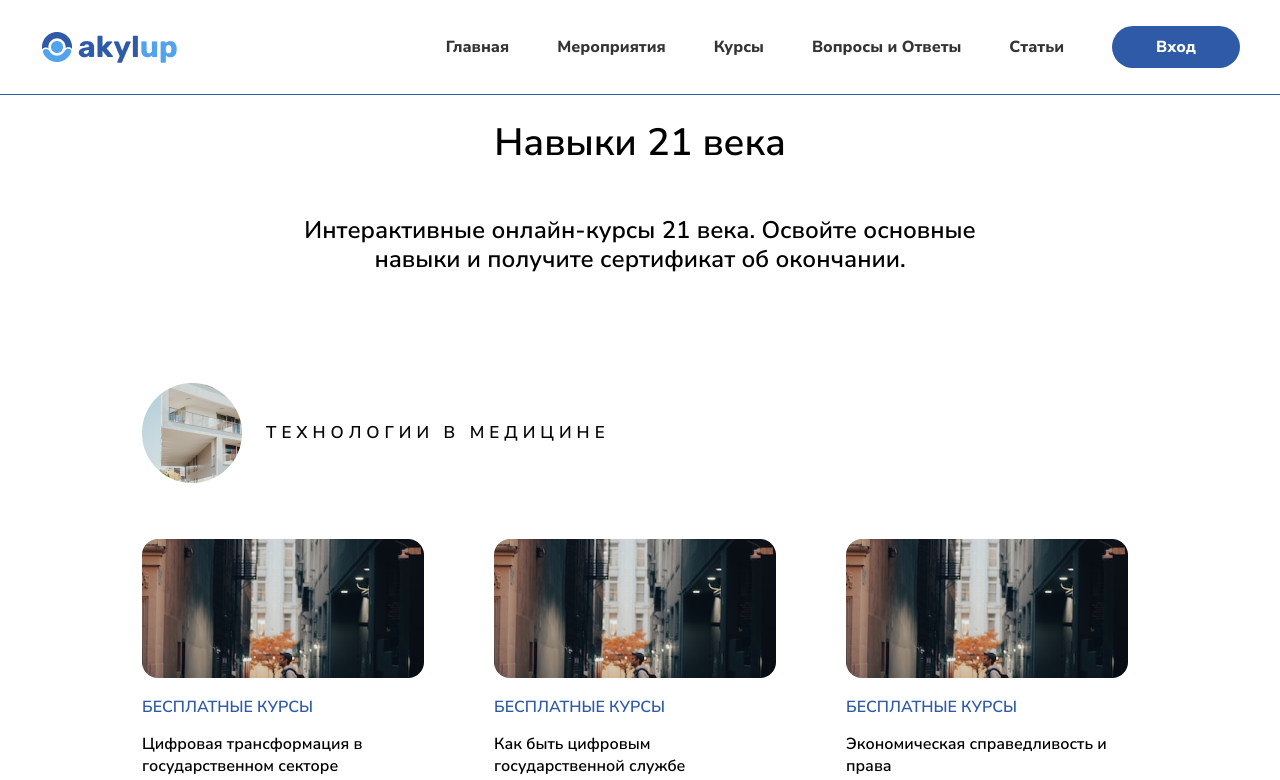
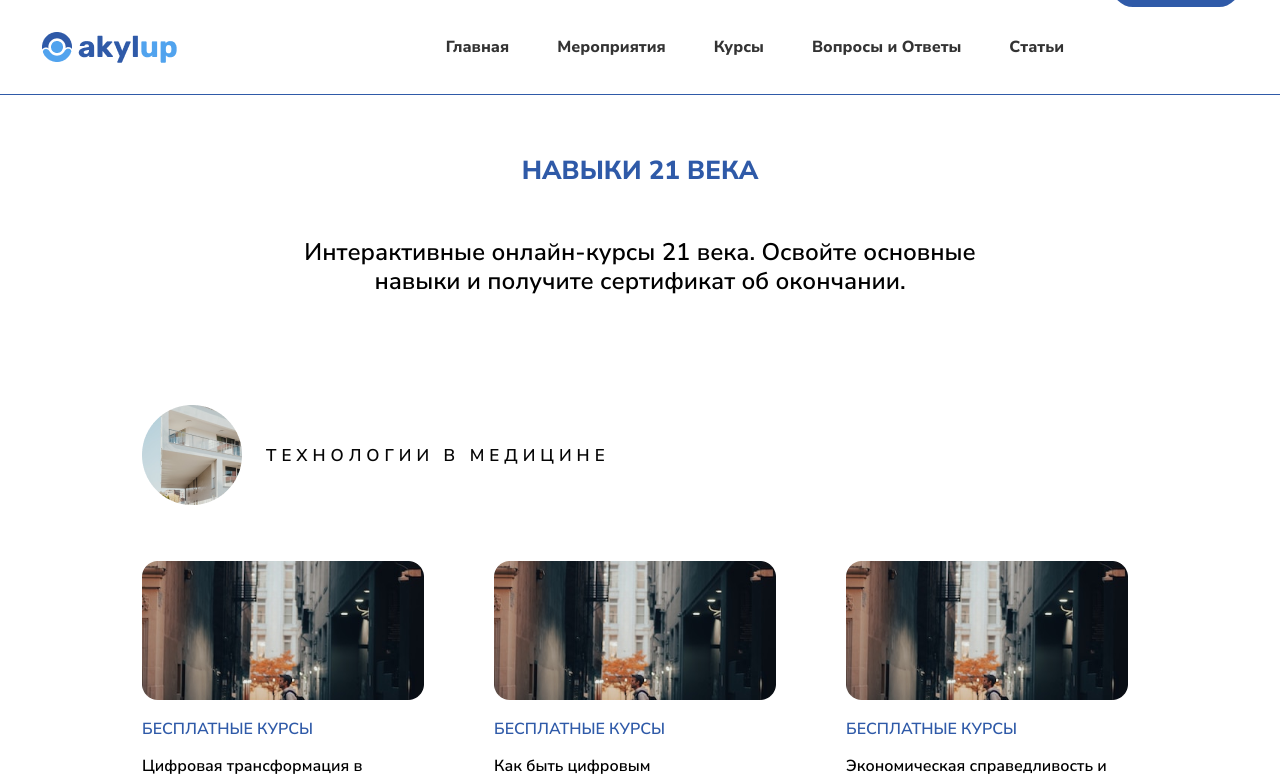
Before and after one commit to 09mazya/AkylUP, a React (Create React App) app: page /courses in a window 1280 px wide. Shown: the top 780 px of the page. Built offline with nearby package versions, Linux system fonts and the light colour scheme; the HTML template or start-up script is replaced by a standard one.

Commit message:
fix pages

```diff
--- a/src/App.js
+++ b/src/App.js
@@ -1,26 +1,27 @@
-import './App.css';
-import { Route, Routes } from "react-router-dom"
-import Home from './pages/Home/Home'
-import Header from './components/Header/Header';
-import Events from './pages/Event/Events';
-import Courses from './pages/Courses/Courses';
-import Qa from './pages/Qa/Qa';
-import Footer from './components/footer/footer';
-import MyProfile from './pages/Dashboard/MyProfile/MyProfile';
-
+import "./App.css";
+import { Route, Routes } from "react-router-dom";
+import Home from "./pages/Home/Home";
+import Header from "./components/Header/Header";
+import Events from "./pages/Event/Events";
+import Courses from "./pages/Courses/Courses";
+import Qa from "./pages/Qa/Qa";
+import Articles from "./pages/Articles/Articles.jsx";
+import Footer from "./components/footer/footer";
+import MyProfile from "./pages/Dashboard/MyProfile/MyProfile";
 
 function App() {
   return (
     <div className="App">
-      <Header/>
+      <Header />
       <Routes>
-        <Route path="/" element={<Home/>} />
-        <Route path="/events" element={<Events/>} />
-        <Route path="/courses" element={<Courses/>} />
-        <Route path="/qa" element={<Qa/>} />
-        <Route path="/my-profile" element={<MyProfile/>} />
+        <Route path="/" element={<Home />} />
+        <Route path="/events" element={<Events />} />
+        <Route path="/courses" element={<Courses />} />
+        <Route path="/qa" element={<Qa />} />
+        <Route path="/articles" element={<Articles />} />
+        <Route path="/my-profile" element={<MyProfile />} />
       </Routes>
-      <Footer/>
+      <Footer />
     </div>
   );
 }
--- /dev/null
+++ b/src/pages/Articles/Articles.css
@@ -0,0 +1,27 @@
+.article-text {
+  font-family: "Nunito Sans";
+  font-style: normal;
+  font-weight: 600;
+  font-size: 24px;
+  line-height: 120%;
+  align-items: center;
+  text-align: center;
+  color: #000000;
+}
+
+button {
+  padding: 15px 20px;
+  width: 280px;
+  height: 52px;
+  background: rgba(81, 163, 238, 0.7);
+  border-radius: 25px;
+  font-family: "Nunito Sans";
+  font-style: normal;
+  font-weight: 700;
+  font-size: 18px;
+  line-height: 120%;
+  color: #ffffff;
+  border: none;
+  cursor: pointer;
+  margin-bottom: 123px;
+}
--- /dev/null
+++ b/src/pages/Articles/Articles.jsx
@@ -0,0 +1,16 @@
+import React from "react";
+import "../Articles/Articles.css";
+
+function Articles() {
+  return (
+    <>
+      <div>
+        <h1>Статьи</h1>
+        <p className="article-text">Учитесь на опыте и знаниях своих коллег</p>
+        <button>Начать обучение</button>
+      </div>
+    </>
+  );
+}
+
+export default Articles;
--- a/src/pages/Courses/Courses.css
+++ b/src/pages/Courses/Courses.css
@@ -8,15 +8,17 @@
 }
 
 .courses-title {
-  width: 626px;
-  height: 46px;
-  font-family: "Nunito Sans";
+  font-family: 'Nunito Sans', sans-serif;
   font-style: normal;
-  font-weight: 600;
-  font-size: 38px;
-  line-height: 120%;
-  align-items: center;
-  color: #000000;
+  font-weight: 800;
+  font-size: 26px;
+  line-height: 52px;
+  text-align: left;
+  color: #2F5AA8;
+  text-transform:uppercase;
+  text-align: center;
+  margin-top: 50px;
+
 }
 
 .courses-text {
--- a/src/pages/Event/Events.css
+++ b/src/pages/Event/Events.css
@@ -11,22 +11,29 @@
     padding-top: 8vh;
 }
 .wishlist-rus h2{
-    height: 38px;
-    font-family: 'Nunito Sans';
+    font-family: 'Nunito Sans', sans-serif;
     font-style: normal;
-    font-weight: 700;
-    font-size: 38px;
-    line-height: 120%;
-    color: #000000;
+    font-weight: 800;
+    font-size: 26px;
+    line-height: 52px;
+    text-align: left;
+    color: #2F5AA8;
+    text-transform:uppercase;
+    text-align: center;
     padding: 0%;
     margin: 0%;
 }
 .wishlist-rus p{
-    font-family: 'Nunito Sans';
-font-style: normal;
-font-weight: 400;
-font-size: 16px;
-line-height: 140%;
+    /* width: 738px;
+    height: 87px; */
+    font-family: "Nunito Sans";
+    font-style: normal;
+    font-weight: 600;
+    font-size: 24px;
+    line-height: 120%;
+    align-items: center;
+    text-align: center;
+    color: #000000;
 }
 .wishlist-card {
     border-radius: 8px;
--- a/src/pages/Qa/Qa.css
+++ b/src/pages/Qa/Qa.css
@@ -3,6 +3,18 @@
   justify-content: center;
   align-items: center;
   flex-direction: column;
+}
+h1 {
+  font-family: "Nunito Sans", sans-serif;
+  font-style: normal;
+  font-weight: 800;
+  font-size: 26px;
+  line-height: 52px;
+  text-align: left;
+  color: #2f5aa8;
+  text-transform: uppercase;
+  text-align: center;
+  margin-top: 50px;
 }
 .qa-form {
   flex-direction: column;
@@ -29,7 +41,7 @@
 .question-for-colleagues {
   font-family: "Nunito Sans";
   font-style: normal;
-  font-weight: 700;
+  font-weight: 600;
   font-size: 24px;
   line-height: 120%;
   color: #000000;
```
